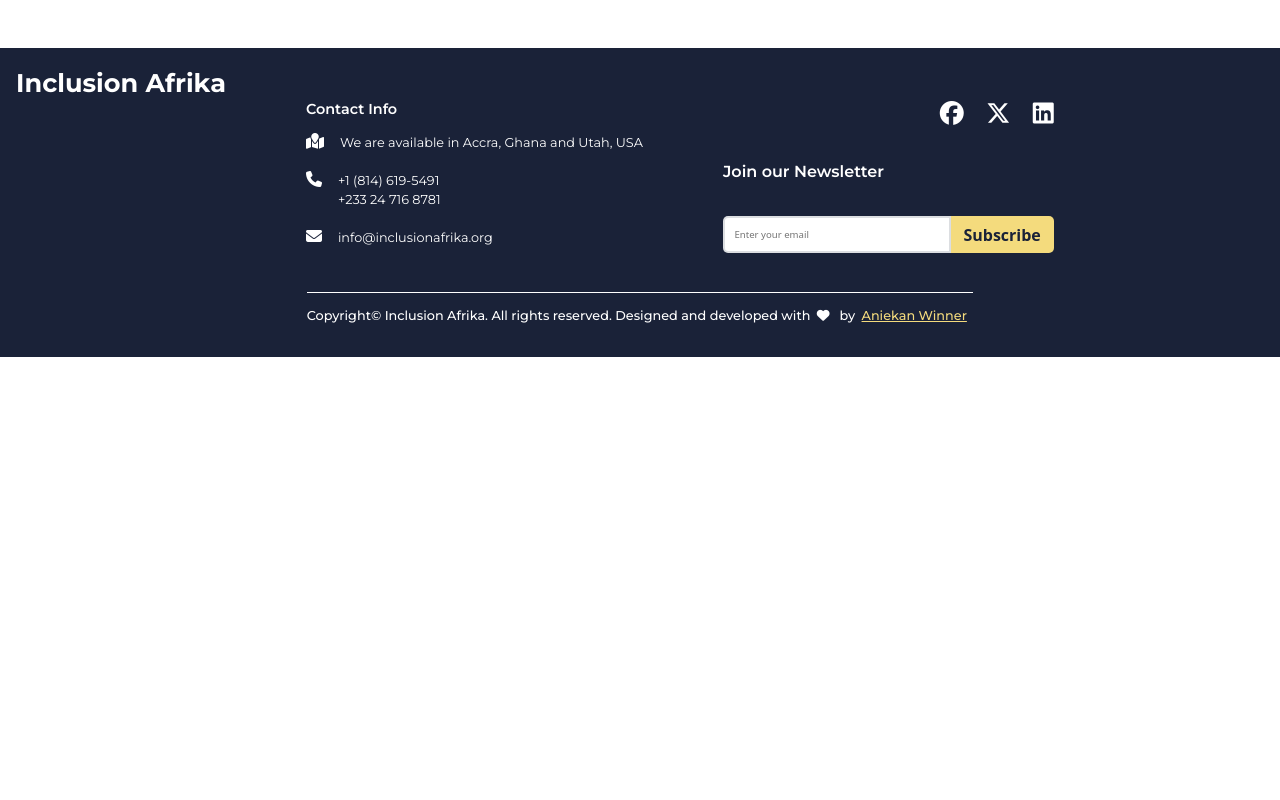
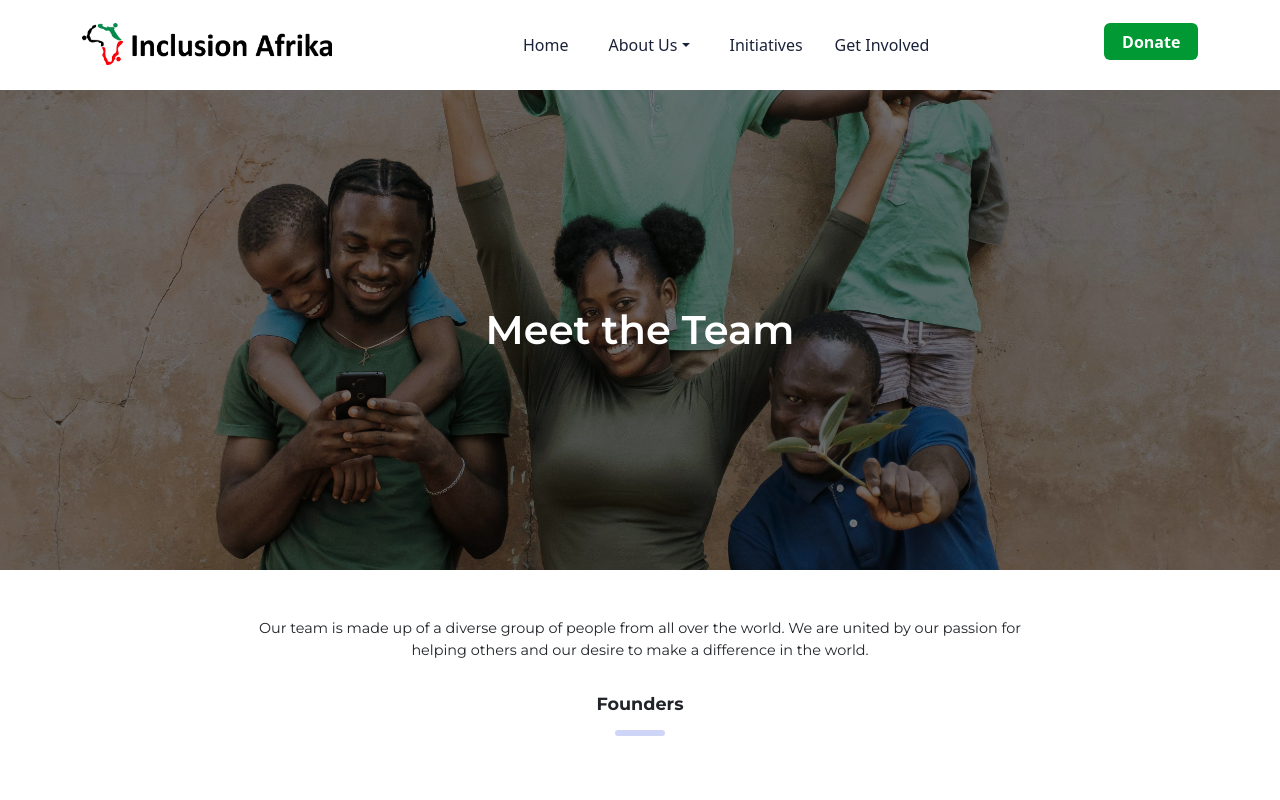
Before and after one commit to DevaWinner/afrika, a React (Vite) app: page /team in a window 1280 px wide. Shown: the top 800 px of the page. Built offline with nearby package versions, Linux system fonts and the light colour scheme.

Commit message:
Update routes and links in NavBar component and App.jsx

```diff
--- a/src/App.jsx
+++ b/src/App.jsx
@@ -14,8 +14,8 @@ function App() {
 			<main>
 				<Routes>
 					<Route path="/" element={<Home />} />
-					<Route path="/about/organization" element={<OurOrganization />} />
-					<Route path="/about/team" element={<OurTeam />} />
+					<Route path="/organization" element={<OurOrganization />} />
+					<Route path="/team" element={<OurTeam />} />
 					<Route path="/initiative" element={<Initiative />} />
 					<Route path="/getinvolved" element={<GetInvolved />} />
 				</Routes>
--- a/src/components/NavBar.jsx
+++ b/src/components/NavBar.jsx
@@ -86,7 +86,7 @@ const NavBar = () => {
 									>
 										<NavDropdown.Item
 											as={NavLink}
-											to="/about/organization"
+											to="/organization"
 											activeClassName="active"
 											onClick={closeNavbar}
 										>
@@ -94,7 +94,7 @@ const NavBar = () => {
 										</NavDropdown.Item>
 										<NavDropdown.Item
 											as={NavLink}
-											to="/about/team"
+											to="/team"
 											activeClassName="active"
 											onClick={closeNavbar}
 										>
```
